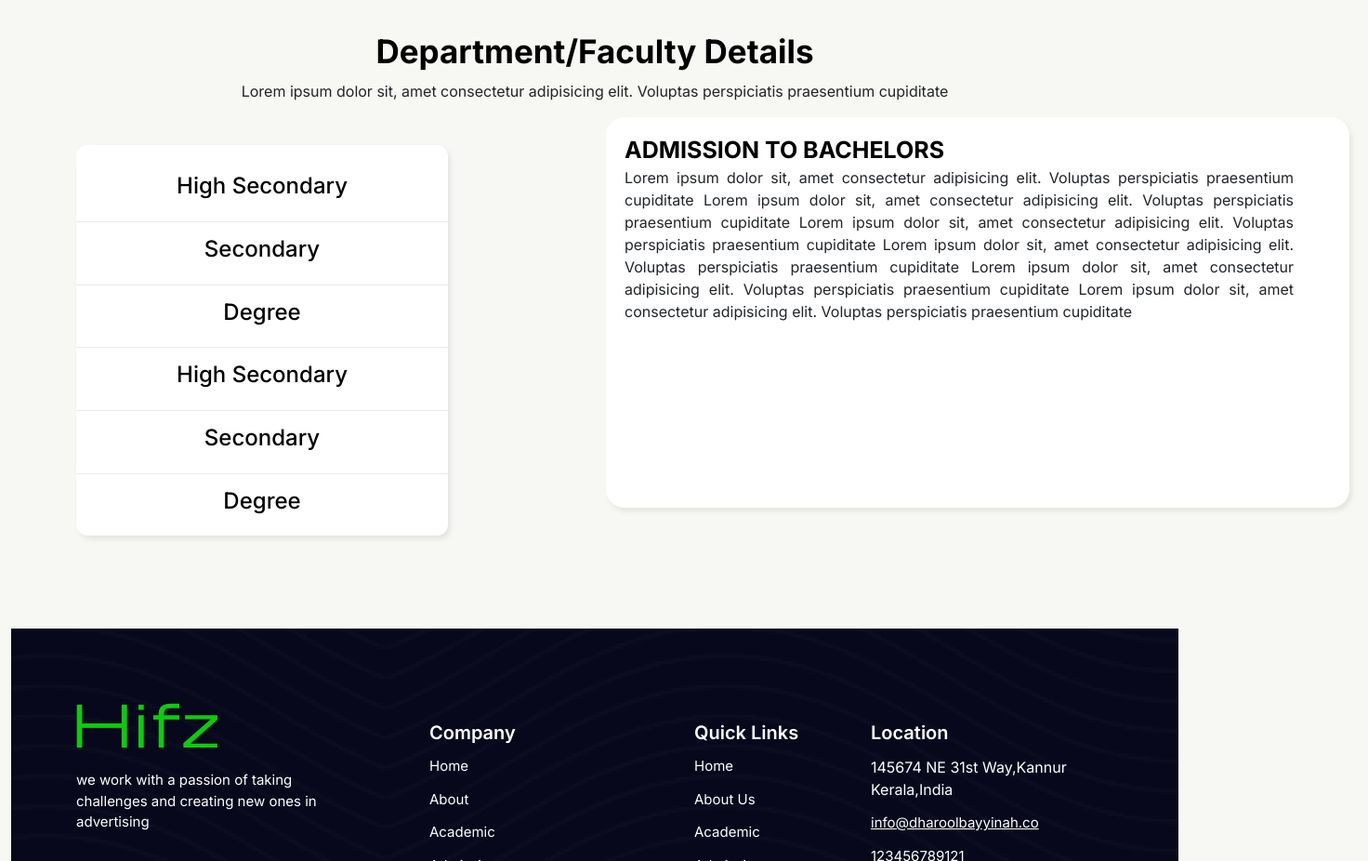
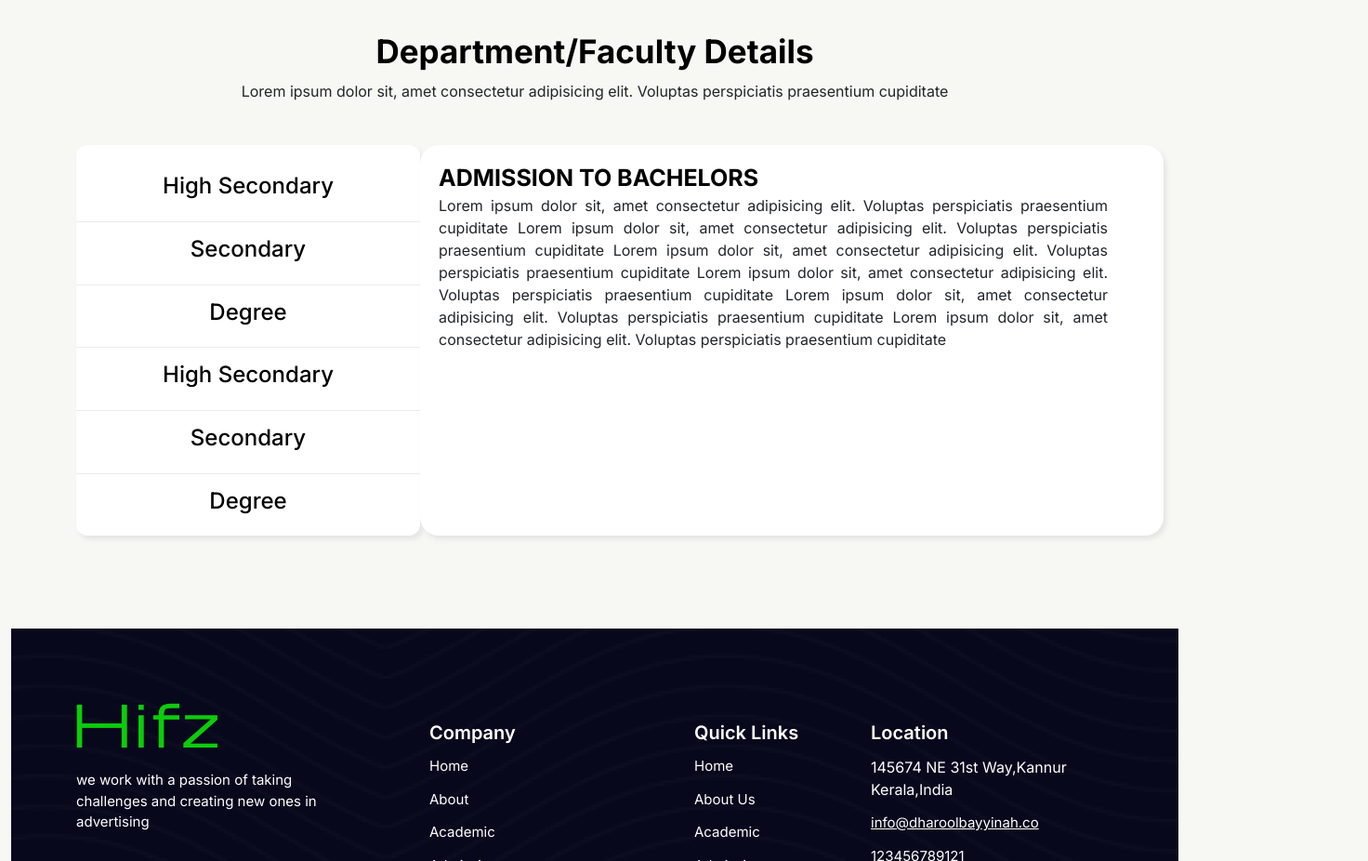
Before and after one commit to Nisaralik/DharoolBayyinah.org, a plain HTML site: page academic.html in a window 1280 px wide. Shown: the part 1620-2546 px from the top of the page at 93% size, 1472 px wide, since content can reach past the window. Drawn offline with nearby package versions, Linux system fonts and the light colour scheme.

Commit message:
new changes aadding

```diff
--- a/asset/academic.css
+++ b/asset/academic.css
@@ -319,7 +319,7 @@ header.sticky ul li a {
     flex-wrap: wrap;
     flex-direction: column;
     gap: 15px;
-    width: 400px;
+    width: 370px;
     height: 420px;
     background-color: white;
     border-radius: 12px;
@@ -347,12 +347,12 @@ header.sticky ul li a {
 
     width: 800px;
     height: 420px;
-    background-color: white;
+    background-color: rgb(255, 255, 255);
     position: relative;
     border-radius: 20px;
     box-shadow: 3px 4px 4px 0px rgba(214, 214, 214, 0.50);
-
-
+    margin-top: 30px;
+    margin-left: -200px;
 
 }
 .batch-des h1{
@@ -438,8 +438,6 @@ header.sticky ul li a {
     color: #fff;
     font-size: 10px;
 }
-
-
 
 
 
```
